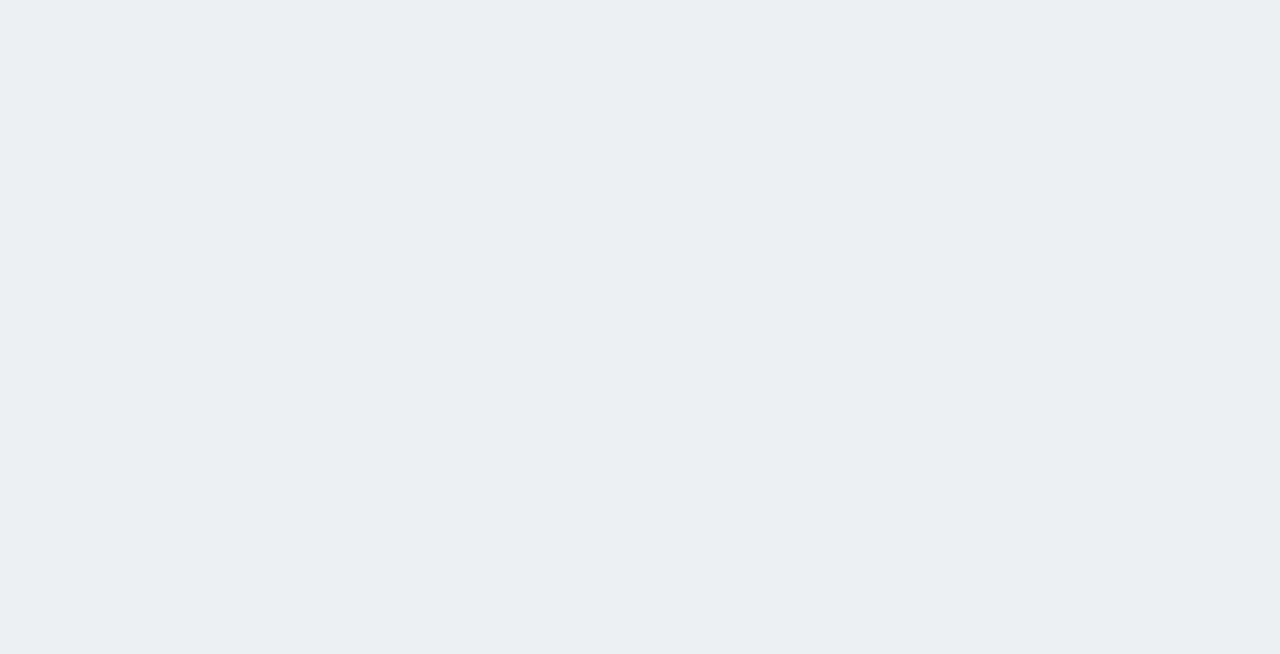
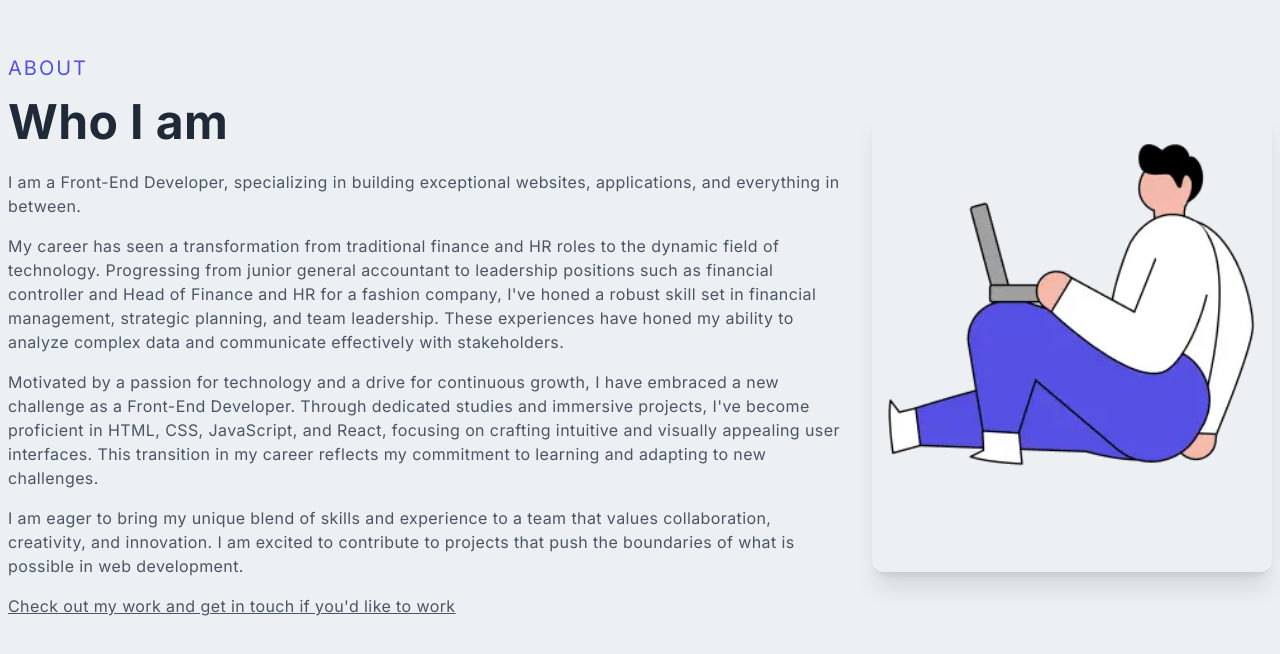
Before and after one commit to maxlearns2code/my-portfolio, a Next.js app: page / in a window 1280 px wide. Shown: the part 860-1514 px from the top of the page. Before the commit the page ends 800 px from the top, so only its background shows below. Built offline with nearby package versions, Linux system fonts and the light colour scheme.

Commit message:
add about

```diff
--- a/app/page.tsx
+++ b/app/page.tsx
@@ -1,19 +1,24 @@
 import { AiOutlineMail } from "react-icons/ai";
 import { BsPersonLinesFill } from "react-icons/bs";
 import { FaGithub, FaLinkedinIn } from "react-icons/fa";
+import Image from 'next/image';
 
-export default function Home() {
+export default function Main() {
   return (
+    <>
       <div className="w-full h-screen text-center">
         <div className="max-w-[1440px] w-full h-full mx-auto p-2 flex justify-center items-center">
           <div>
-          <p className="uppercase text-sm tracking-widest text-gray-600">Let&apos;s build something amazing together.</p>
+            <p className="uppercase text-sm tracking-widest text-gray-600">
+              Let&apos;s build something amazing together.
+            </p>
             <h1 className="py-4 text-gray-700">
               Hello, my name is <span className="text-[#5651e5]">Max.</span>
             </h1>
             <h1 className="py-2 text-gray-700">I&apos;m Front-End Developer</h1>
             <p className="py-4 text-gray-500 max-w-[70%] m-auto">
-            I specialize in building fast, responsive, and accessible websites.
+              I specialize in building fast, responsive, and accessible
+              websites.
             </p>
             <div className="flex items-center justify-between max-w-[330px] m-auto py-4">
               <div className="rounded-full shadow-lg shadow-gray-400 p-6 cursor-pointer hover:scale-110 ease-in duration-300">
@@ -32,5 +37,49 @@ export default function Home() {
           </div>
         </div>
       </div>
+      <div className="w-full md:h-screen p-2 flex items-center py-16">
+        <div className="max-w-[1440px] m-auto md:grid grid-cols-3 gap-8">
+          <div className="col-span-2">
+            <p className="uppercase text-xl tracking-widest text-[#5651e5]">About</p>
+            <h2 className="py-4">Who I am</h2>
+            <p className="py-2 text-gray-600">
+              I am a Front-End Developer, specializing in building exceptional
+              websites, applications, and everything in between.
+            </p>
+            <p className="py-2 text-gray-600">
+              My career has seen a transformation from traditional finance and
+              HR roles to the dynamic field of technology. Progressing from
+              junior general accountant to leadership positions such as
+              financial controller and Head of Finance and HR for a fashion
+              company, I&apos;ve honed a robust skill set in financial
+              management, strategic planning, and team leadership. These
+              experiences have honed my ability to analyze complex data and
+              communicate effectively with stakeholders.
+            </p>
+            <p className="py-2 text-gray-600">
+              Motivated by a passion for technology and a drive for continuous
+              growth, I have embraced a new challenge as a Front-End Developer.
+              Through dedicated studies and immersive projects, I&apos;ve become
+              proficient in HTML, CSS, JavaScript, and React, focusing on
+              crafting intuitive and visually appealing user interfaces. This
+              transition in my career reflects my commitment to learning and
+              adapting to new challenges.
+            </p>
+            <p className="py-2 text-gray-600">
+              I am eager to bring my unique blend of skills and experience to a
+              team that values collaboration, creativity, and innovation. I am
+              excited to contribute to projects that push the boundaries of what
+              is possible in web development.
+            </p>
+            <p className="py-2 text-gray-600 underline cursor-pointer">
+              Check out my work and get in touch if you&apos;d like to work
+            </p>
+          </div>
+          <div className="w-full h-auto m-auto shadow-xl shadow-grtay-400 rounded-xl flex items-center justify-center p-4 hover:scale-105 ease duration-300">
+            <Image className="rounded-xl" src="/assets/character.webp" alt="character" width={400} height={400}/>
+          </div>
+        </div>
+      </div>
+    </>
   );
 }
```
Also changed, not shown: public/assets/character.webp (added). Lines whose indentation alone changed are shown as unchanged.
